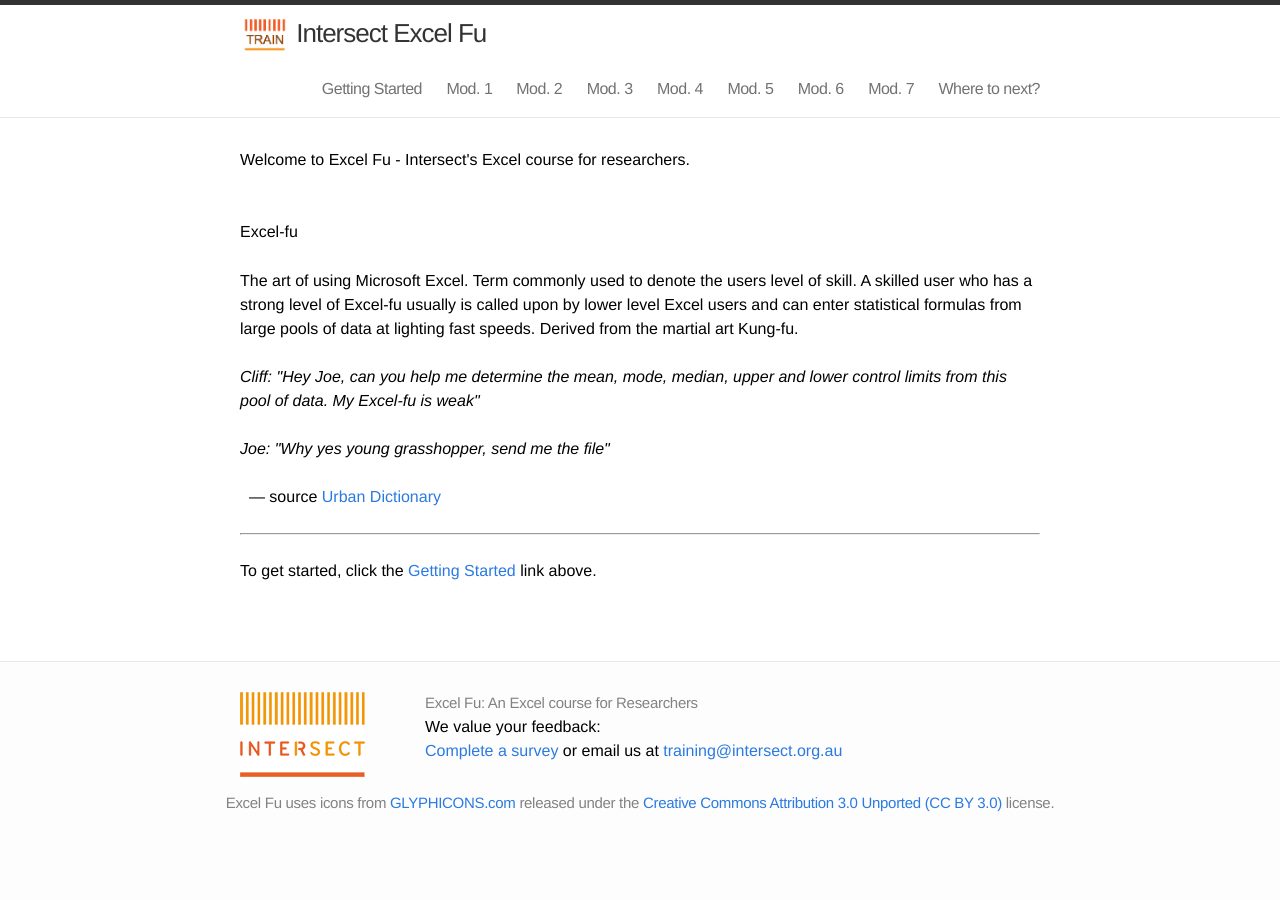
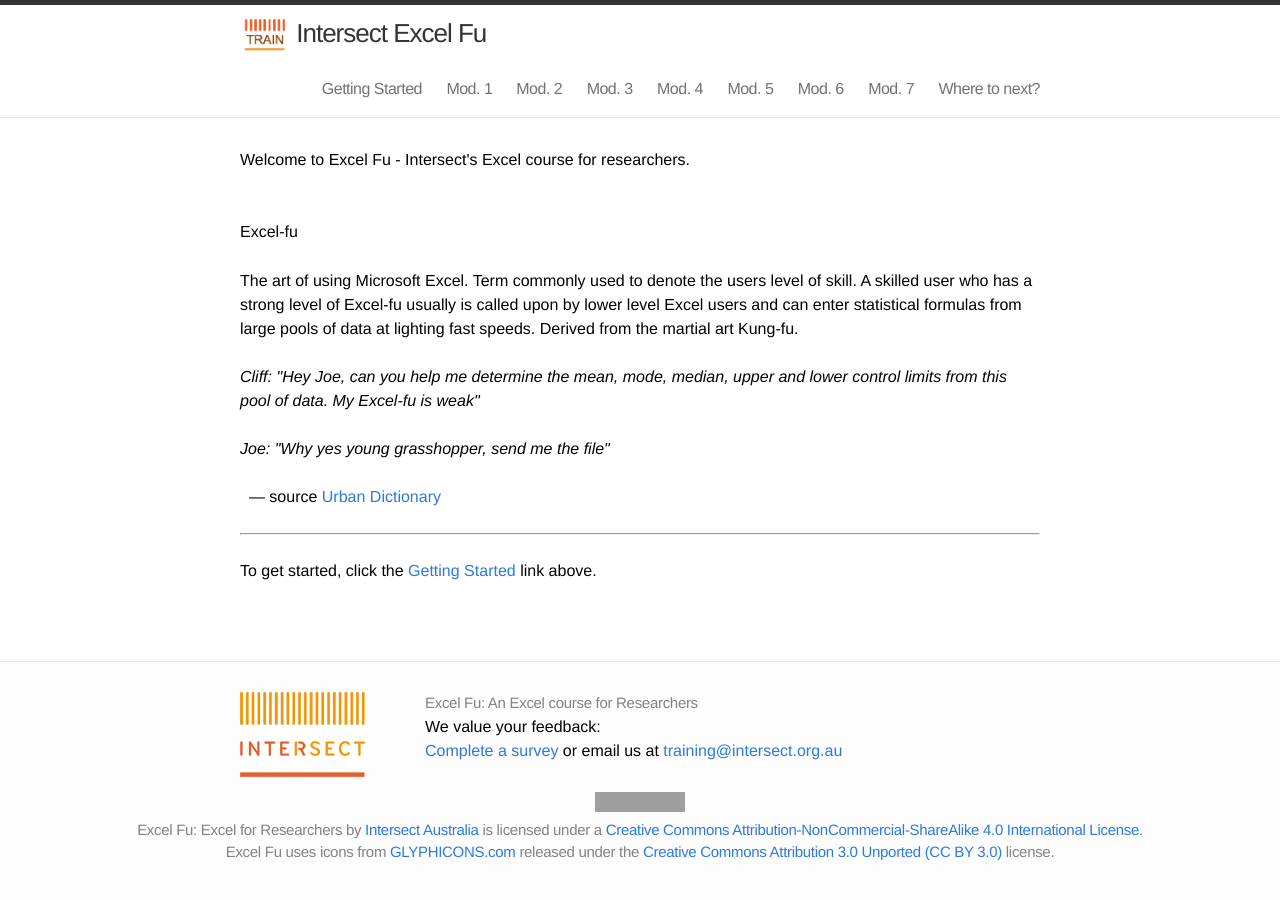
Before and after one commit to IntersectAustralia/excel-fu, a Jekyll site: the page built from index.html, in a window 1280 px wide. Built offline with Jekyll 4.4.1, drawn with Linux system fonts in a browser that asks for light colours; grey boxes are pictures that could not be loaded.

Commit message:
added license

```diff
--- a/_includes/footer.html
+++ b/_includes/footer.html
@@ -15,6 +15,9 @@
         <a href="mailto:{{ site.email }}">{{ site.email }}</a>
     </div>
   </div>
+      <p align="center">
+        <a rel="license" href="http://creativecommons.org/licenses/by-nc-sa/4.0/"><img alt="Creative Commons License" style="border-width:0" src="https://i.creativecommons.org/l/by-nc-sa/4.0/80x15.png" /></a><br /><span xmlns:dct="http://purl.org/dc/terms/" property="dct:title">Excel Fu: Excel for Researchers</span> by <a xmlns:cc="http://creativecommons.org/ns#" href="http://www.intersect.org.au" property="cc:attributionName" rel="cc:attributionURL">Intersect Australia</a> is licensed under a <a rel="license" href="http://creativecommons.org/licenses/by-nc-sa/4.0/">Creative Commons Attribution-NonCommercial-ShareAlike 4.0 International License</a>.
+      </p>
 
       <p align="center">
         Excel Fu uses icons from <a href="http://glyphicons.com/">GLYPHICONS.com</a> released under the <a href="http://creativecommons.org/licenses/by/3.0/">Creative Commons Attribution 3.0 Unported (CC BY 3.0)</a> license.
```
